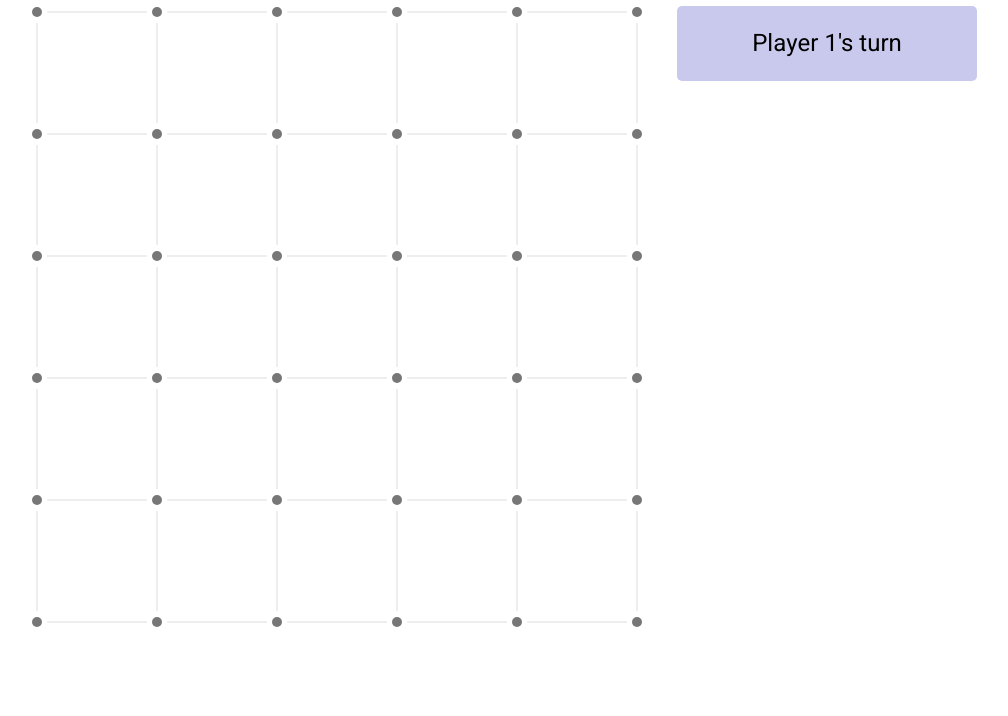
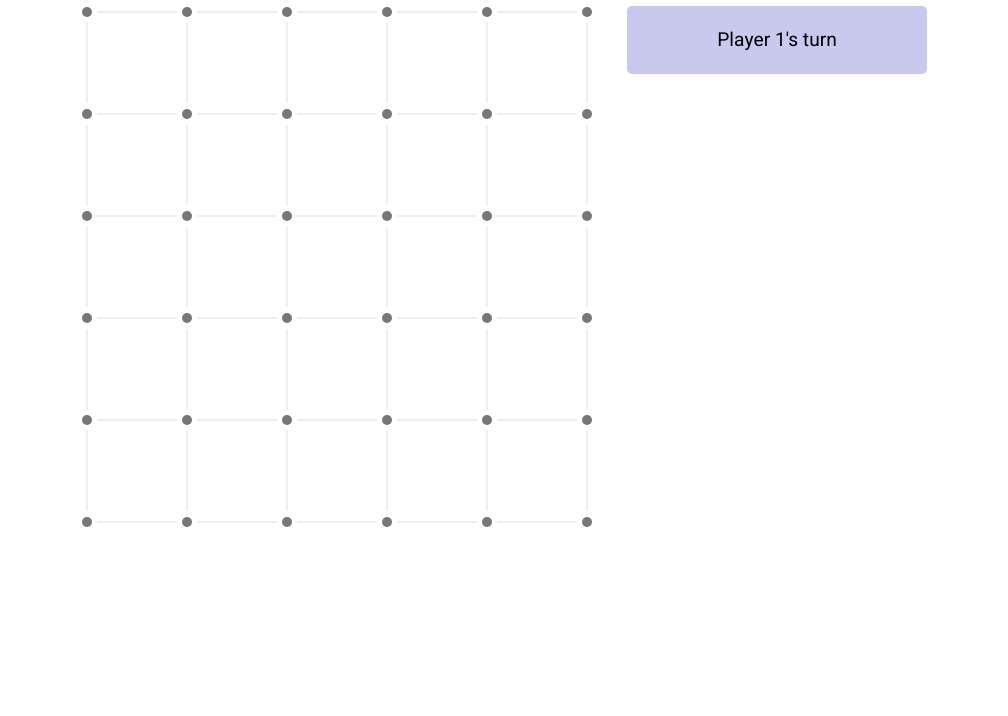
Before and after one commit to cldaly/Grid-Dot-Game, a plain HTML site: page index.html in a window 1280 px wide. Shown: the part 84-800 px from the top of the page, without its empty margins (138-1146 px from the left). Drawn offline with Linux system fonts and the light colour scheme.

Commit message:
make grid smaller

```diff
--- a/styles.css
+++ b/styles.css
@@ -49,14 +49,14 @@ body {
 }
 
 .h-line {
-    width: 100px;
+    width: 80px;
     height: 2px;
     border: 5px solid #fff;
     background-color: #eee;
 }
 
 .v-line {
-    height: 100px;
+    height: 80px;
     width: 2px;
     margin: 0 4px;
     border: 5px solid #fff;
@@ -77,8 +77,8 @@ body {
 }
 
 .box {
-    height: 100px;
-    width: 100px;
+    height: 80px;
+    width: 80px;
     background-color: #fff;
 }
 
@@ -127,7 +127,7 @@ body {
 .player-1 h3, .player-2 h3 {
     margin: 0;
     font-weight: 400;
-    font-size: 1.5em;
+    font-size: 1.2em;
 }
 
 #reset-btn {
```
